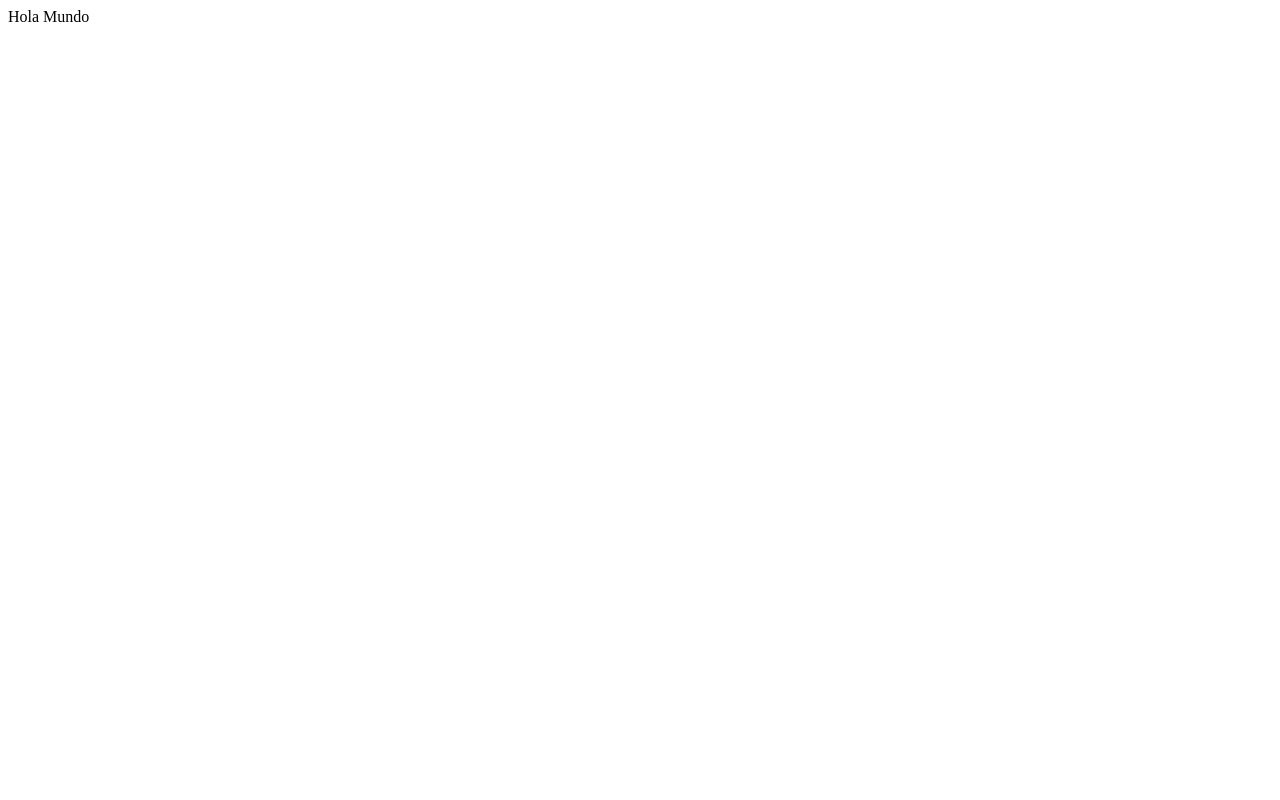
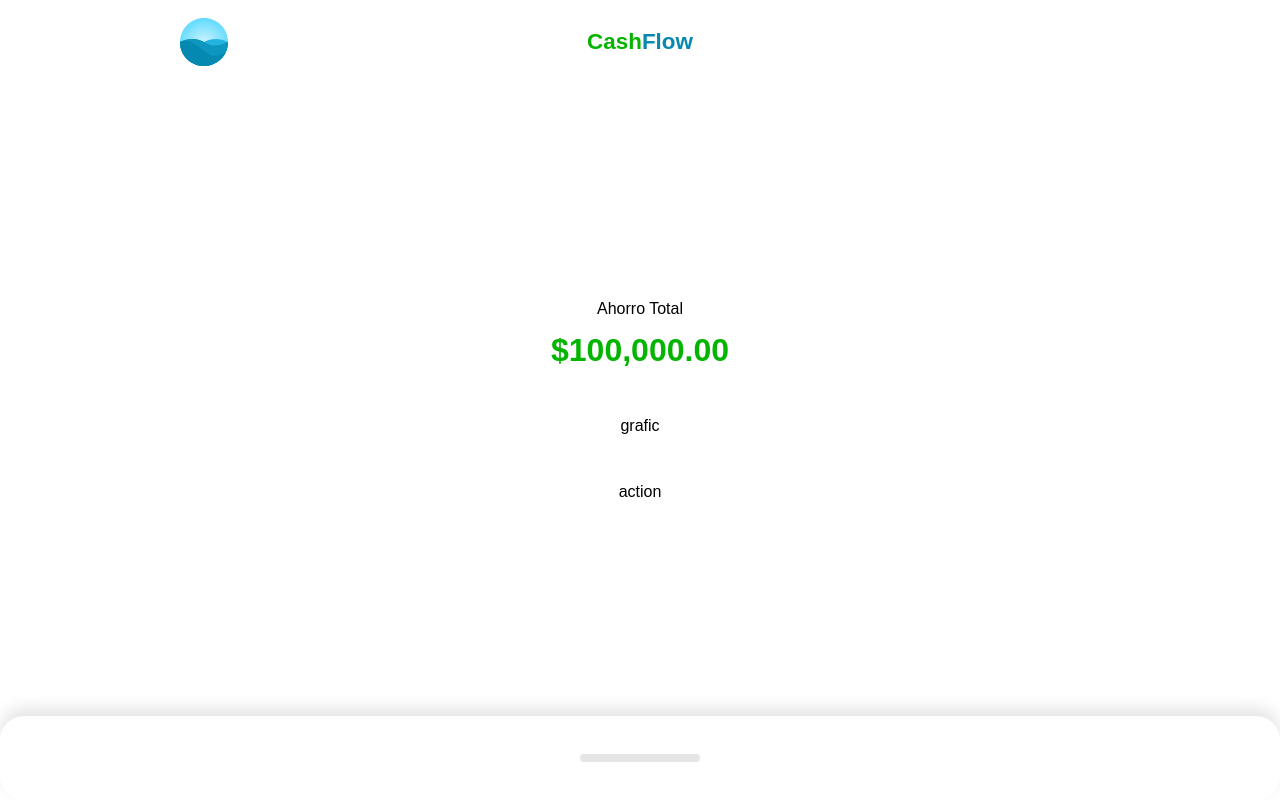
Before and after one commit to jregaladom/CashFlow, a Vue app: page / in a window 1280 px wide. Built offline with nearby package versions, Linux system fonts and the light colour scheme.

Commit message:
Avance curso

```diff
--- a/src/App.vue
+++ b/src/App.vue
@@ -1,30 +1,29 @@
 <script setup>
+import Splashscreen from '@/components/Splashscreen.vue'
 import Home from '@/components/Home.vue'
-import Splashscreen from '@/components/Splashscreen.vue'
 import { defineAsyncComponent } from 'vue';
 
-const HomeC = defineAsyncComponent(() => {
-  new Promise((resolve) => {
+const HomeAsync = defineAsyncComponent(() => {
+  return new Promise((resolve) => {
     setTimeout(() => {
       resolve(Home);
-    }, 3000);
+    }, 2500);
   });
 });
-
 </script>
 
 <template>
   <Suspense>
     <template #default>
-            <Home />
+      <HomeAsync/>
     </template>
     <template #fallback>
-            <Splashscreen />
+      <Splashscreen/>
     </template>
   </Suspense>
 </template>
 
-<style scoped>
+<style>
 html,
 body,
 .app {
@@ -32,8 +31,9 @@ body,
   margin: 0;
   font-family: Arial, Helvetica, sans-serif;
 }
+
 * {
   --brand-green: #04b500;
-  --brand-blue: #070707;
+  --brand-blue: #0689b0;
 }
 </style>
--- /dev/null
+++ b/src/components/Header.vue
@@ -0,0 +1,38 @@
+<template>
+    <header>
+        <img src="@assets/cashflow-icon.svg" alt="Logo" @click="reload">
+        <h1>
+            <span>Cash</span>Flow
+        </h1>
+        <span></span>
+    </header>
+</template>
+<script setup>
+
+const reload = () => {
+    location.reload();
+}
+
+</script>
+<style scoped>
+header {
+  display: flex;
+  justify-content: space-around;
+  align-items: center;
+  width: 100vw;
+}
+
+img,
+span {
+  width: 48px;
+}
+
+h1 {
+  font-size: 1.4rem;
+  color: var(--brand-blue);
+}
+
+h1 span {
+  color: var(--brand-green);
+}
+</style>
--- a/src/components/Home.vue
+++ b/src/components/Home.vue
@@ -1,3 +1,60 @@
 <template>
-    <div>Hola Mundo</div>
+    <Layout>
+        <template #header>
+            <Header/>
+        </template>
+        <template #resume>
+            <Resume :label="'Ahorro Total'"  :total-amount="100000" >
+                <template #graphic>
+                    grafic
+                </template>
+                <template #action >
+                    action
+                </template>
+            </Resume>
+        </template>
+        <template #movements>
+            <Movements :movements="movements" />
+        </template>
+    </Layout>
 </template>
+<script setup>
+import Layout from '@/components/Layout.vue';
+import Header from '@/components/Header.vue';
+import Resume from '@/components/Resume/Index.vue';
+import Movements from '@/components/Movements/Index.vue';
+
+const movements = [
+{
+          id: 1,
+          title: "Movimiento",
+          description: "Deposito de salario",
+          amount: "1000",
+        },
+        {
+          id: 2,
+          title: "Movimiento 1",
+          description: "Deposito de honorarios",
+          amount: "500",
+        },
+        {
+          id: 3,
+          title: "Movimiento 3",
+          description: "Comida",
+          amount: "-100",
+        },
+        {
+          id: 4,
+          title: "Movimiento 4",
+          description: "Colegiatura",
+          amount: "1000",
+        },
+        {
+          id: 5,
+          title: "Movimiento 5",
+          description: "Reparación equipo",
+          amount: "1000",
+        },
+]
+
+</script>
--- /dev/null
+++ b/src/components/Layout.vue
@@ -0,0 +1,80 @@
+<template>
+    <div class="header">
+        <slot name="header">
+
+        </slot>
+    </div>
+    <div class="resume">
+        <slot name="resume">
+
+        </slot>
+    </div>
+    <div class="movements">
+        <div class="head" @click="showMoments = !showMoments">
+            <div class="grip">
+
+            </div>
+        </div>
+        <div class="body" v-show="showMoments">
+            <slot name="movements"></slot>
+        </div>
+    </div>
+</template>
+
+<script setup>
+import { ref } from 'vue';
+const showMoments = ref(false);
+</script>
+
+<style scoped>
+.header,
+.resume,
+.movements {
+  display: flex;
+  justify-content: space-around;
+  align-items: center;
+  padding: 14px 0;
+  box-sizing: border-box;
+}
+
+.header {
+  position: fixed;
+  width: 100vw;
+}
+
+.resume {
+  min-height: 100vh;
+}
+
+.movements {
+  z-index: 1;
+  position: absolute;
+  flex-direction: column;
+  bottom: 0;
+  width: 100vw;
+  background-color: white;
+  box-shadow: 0 -8px 16px #e5e5e5;
+  border-radius: 24px;
+}
+
+.movements .head {
+  display: flex;
+  justify-content: center;
+  align-items: center;
+  padding: 24px;
+  width: 100%;
+  box-sizing: border-box;
+}
+
+.movements .body {
+  height: 75vh;
+  width: 100%;
+}
+
+.movements .head .grip {
+  width: 120px;
+  height: 8px;
+  background-color: #e5e5e5;
+  border-radius: 4px;
+}
+</style>
--- /dev/null
+++ b/src/components/Movements/Index.vue
@@ -0,0 +1,43 @@
+
+<template>
+    <div class="movements">
+        <h2 class="title">Historial</h2>
+        <div class="content">
+            <div v-for="movement in movements" :key="movement.id">
+                {{ movement.title }}
+            </div>
+        </div>
+    </div>
+</template>
+<script setup>
+
+import { defineProps, toRefs } from 'vue';
+const props = defineProps({
+    movements: {
+        type: Array,
+        default: () => [],
+    },
+});
+const { movements } = toRefs(props);
+
+
+
+</script>
+<style scoped>
+.movements {
+  max-height: 100%;
+  padding: 0 8px;
+  margin-bottom: 14px;
+}
+.title {
+  margin: 8px 16px 24px 16px;
+  color: var(--brand-blue);
+}
+.content {
+  max-height: 68vh;
+  display: flex;
+  flex-direction: column;
+  gap: 8px;
+  overflow-y: scroll;
+}
+</style>
--- /dev/null
+++ b/src/components/Resume/Index.vue
@@ -0,0 +1,76 @@
+<template>
+   <main>
+      <p>{{ label }}</p>
+      <h1>{{ amountCurrency }}</h1>
+      <div class="graphic">
+         <slot name="graphic"></slot>
+      </div>
+      <div class="action">
+         <slot name="action"></slot>
+      </div>
+
+   </main>
+</template>
+
+<script setup>
+
+import { toRefs, computed } from 'vue';
+
+const props = defineProps(
+    {
+      label: String,
+      amount: {
+         type: Number,
+         default: null,
+      },
+      totalAmount: Number,
+  }
+  );
+
+const {label, amount, totalAmount} = toRefs(props);
+
+const amountVisual = computed(() => {
+   return amount.value !== null ?  amount.value : totalAmount.value;
+});
+
+
+const currencyFormater = (amount) => {
+   return new Intl.NumberFormat(("es-MX"), {
+      style: "currency", currency: "MXN"
+   }).format(amount);
+}
+
+const amountCurrency = computed(() => {
+   return currencyFormater(amountVisual.value);
+});
+
+
+
+</script>
+
+<style scoped>
+main {
+  display: flex;
+  justify-content: center;
+  align-items: center;
+  flex-direction: column;
+  width: 100%;
+}
+h1,
+p {
+  margin: 0;
+  text-align: center;
+}
+h1 {
+  margin-top: 14px;
+  color: var(--brand-green);
+}
+.graphic {
+  display: flex;
+  justify-content: center;
+  align-items: center;
+  width: 100%;
+  padding: 48px 24px;
+  box-sizing: border-box;
+}
+</style>
```
Also changed, not shown: src/components/Movements/Movement.vue (added, +14 -0 lines), src/components/SplashScreen.vue (indentation only), 1 other file (tests, documents, lock files or other folders). Lines whose indentation alone changed are shown as unchanged.
